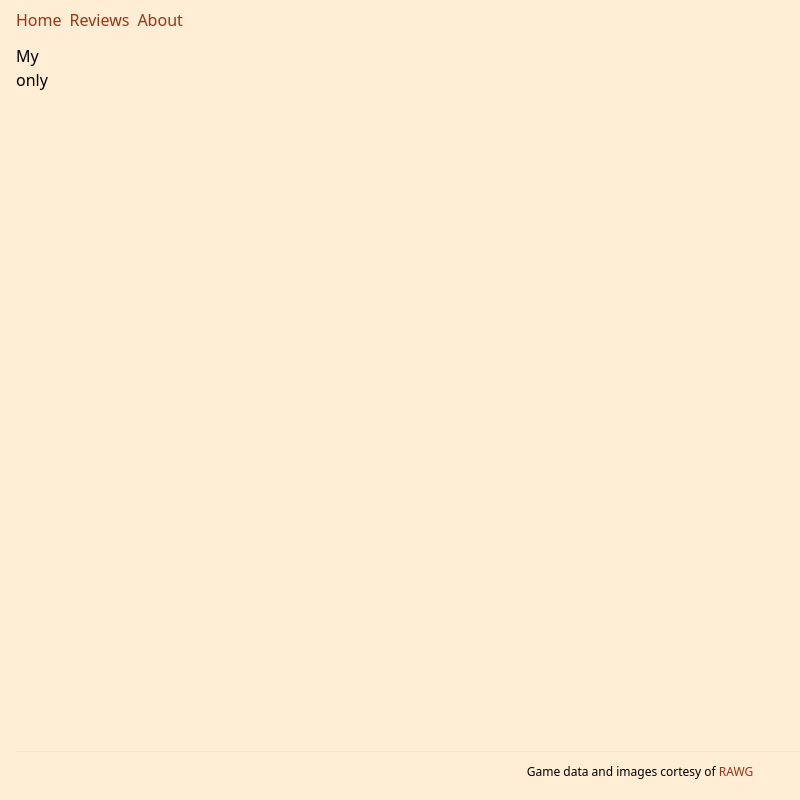
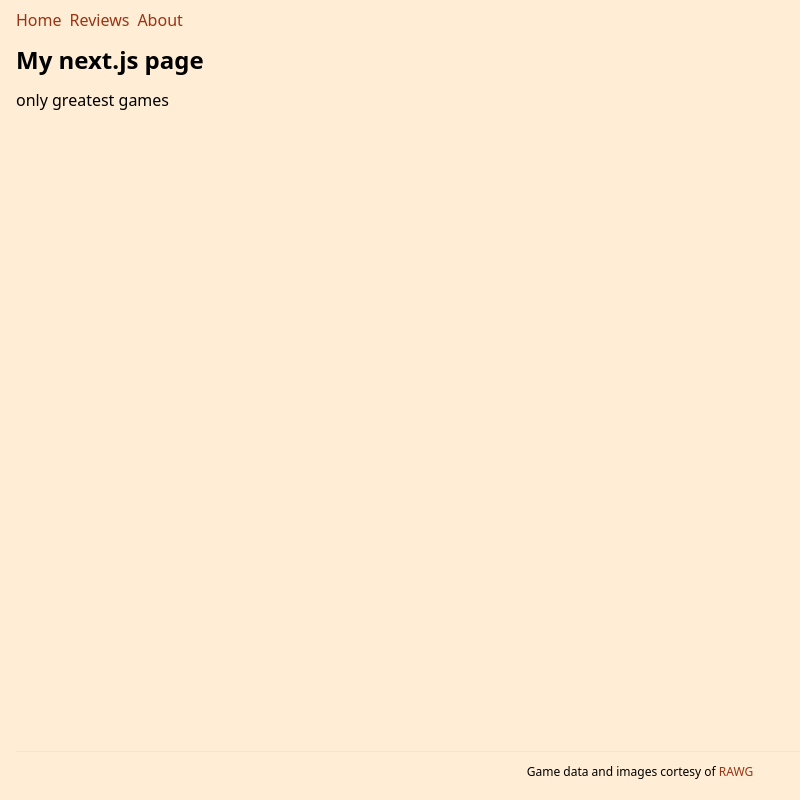
Before and after one commit to Pablog44/cursoNext.js, a Next.js app: page / in a window 1280 px wide. Shown: the whole page, without its empty margins (0-800 px from the left). Built offline with nearby package versions, Linux system fonts and the light colour scheme.

Commit message:
pasar los esilos del h1 desde component
-utilizar los estilos desde un componente

```diff
--- a/app/about/page.jsx
+++ b/app/about/page.jsx
@@ -1,7 +1,10 @@
+import Heading from '../../components/heading';
+
 export default function AboutPage () {
+
     return (
         <>
-        <h1>About</h1>
+        <Heading>About</Heading>
         <p>su reviews</p>
         </>
     );
--- a/app/page.jsx
+++ b/app/page.jsx
@@ -1,9 +1,11 @@
+import Heading from '../components/heading';
+import heading from '../components/heading'
 export default function HomePage () {
     console.log('[HomePage] rendering');
         return(
         <>
-        <h1>My</h1>
-        <p>only</p>
+        <Heading>My next.js page</Heading>
+        <p>only greatest games</p>
         </>
     );
 }
--- a/app/reviews/hollow/page.jsx
+++ b/app/reviews/hollow/page.jsx
@@ -1,7 +1,9 @@
+import Heading from '../../../components/heading';
+
 export default function HollowPage () {
     return (
         <>
-        <h1>hollow</h1>
+        <Heading>hollow</Heading>
         <p>su reviews</p>
         </>
     );
--- a/app/reviews/page.jsx
+++ b/app/reviews/page.jsx
@@ -1,9 +1,10 @@
 import Link from "next/link";
+import Heading from '../../components/heading';
 
 export default function ReviewsPage () {
     return (
         <>
-        <h1>Reviews</h1>
+        <Heading>Reviews</Heading>
         <ul>
             <li>
                 <Link href="/reviews/hollow">Hollow Knight</Link>
--- a/app/reviews/stardew/page.jsx
+++ b/app/reviews/stardew/page.jsx
@@ -1,7 +1,9 @@
+import Heading from '../../../components/heading';
+
 export default function ReviewsPage () {
     return (
         <>
-        <h1>Stardew</h1>
+        <Heading>Stardew</Heading>
         <p>su reviews</p>
         </>
     );
--- /dev/null
+++ b/components/heading.jsx
@@ -0,0 +1,5 @@
+export default function Heading({children}) {
+    return(
+        <h1 className="font-bold pb-3 text-2xl">{children}</h1>
+    );
+}
```
